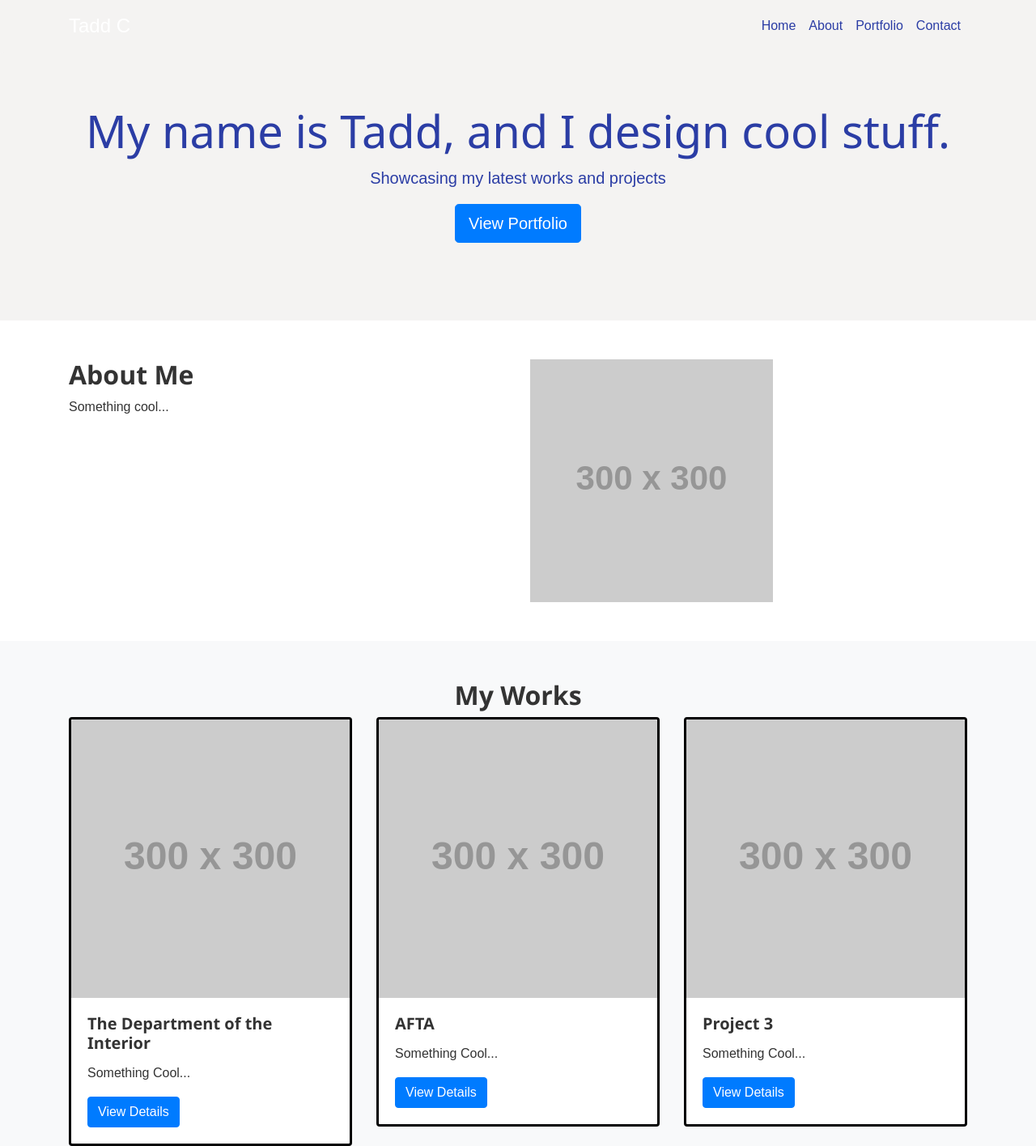
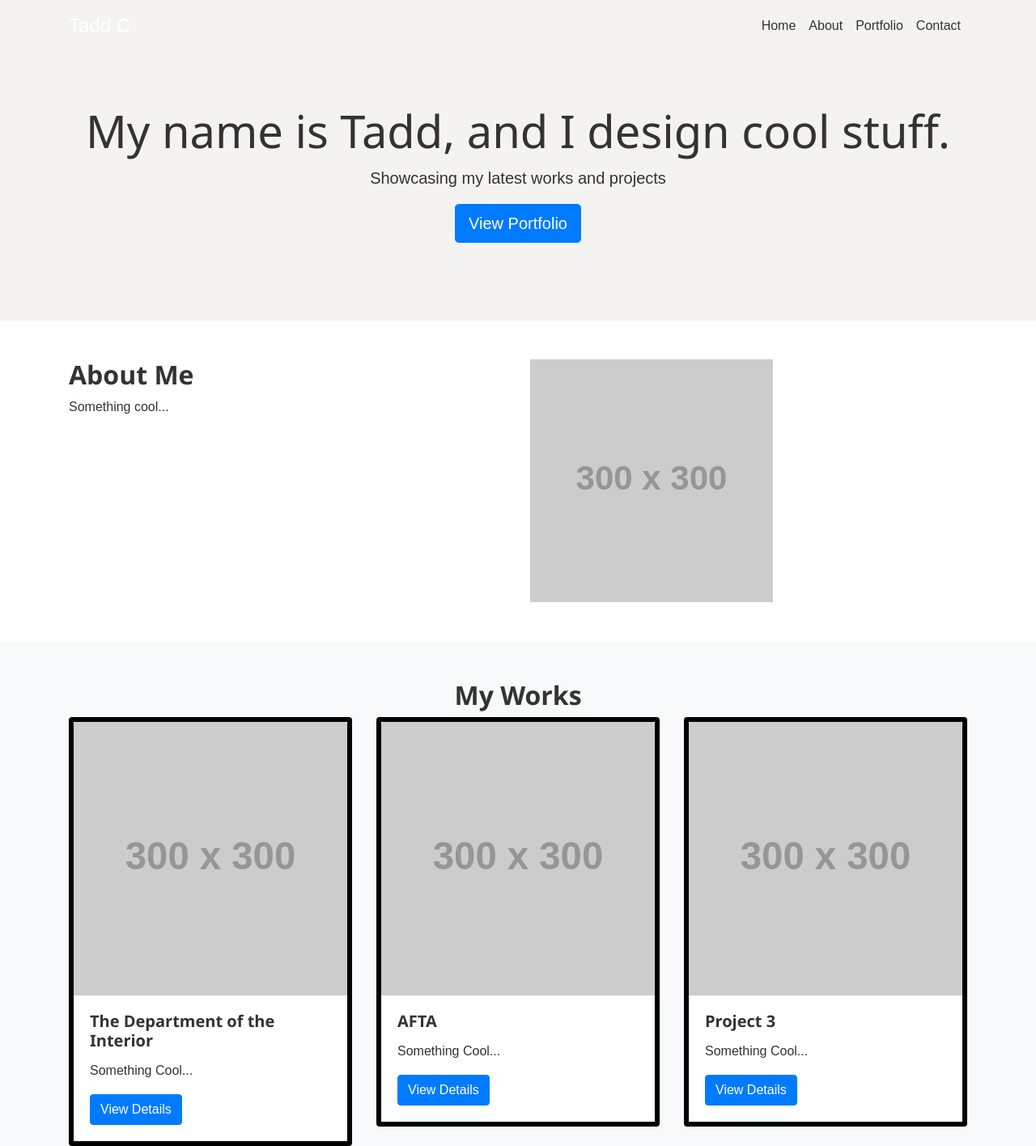
Before and after one commit to tlcheese0/UX_UI_HW_19, a plain HTML site: page index.html in a window 1280 px wide. Shown: the top 1416 px of the page at 81% size. Drawn offline with nearby package versions, Linux system fonts and the light colour scheme; placeholder pictures from the web are drawn by us.

Commit message:
Updated borders and colors

```diff
--- a/style.css
+++ b/style.css
@@ -33,18 +33,18 @@ body {
   }
 
   .nav-link {
-    color: #2b3da5 !important;
+    color: #333 !important;
   }
 
   .nav-link:hover {
-    color: #162369 !important;
+    color: #979595 !important;
   }
 
   /* Jumbotron Styles */
 
   .jumbotron {
     background-color: #F4F3F2;
-    color: #2b3da5;
+    color: #333;
   }
 
   /* About Section Styles */
@@ -63,7 +63,7 @@ body {
 
   .project-card {
     transition: transform 0.3s ease-in-out;
-    border: 3px solid #000;
+    border: 6px solid #000;
   }
 
   .project-card:hover {
```
